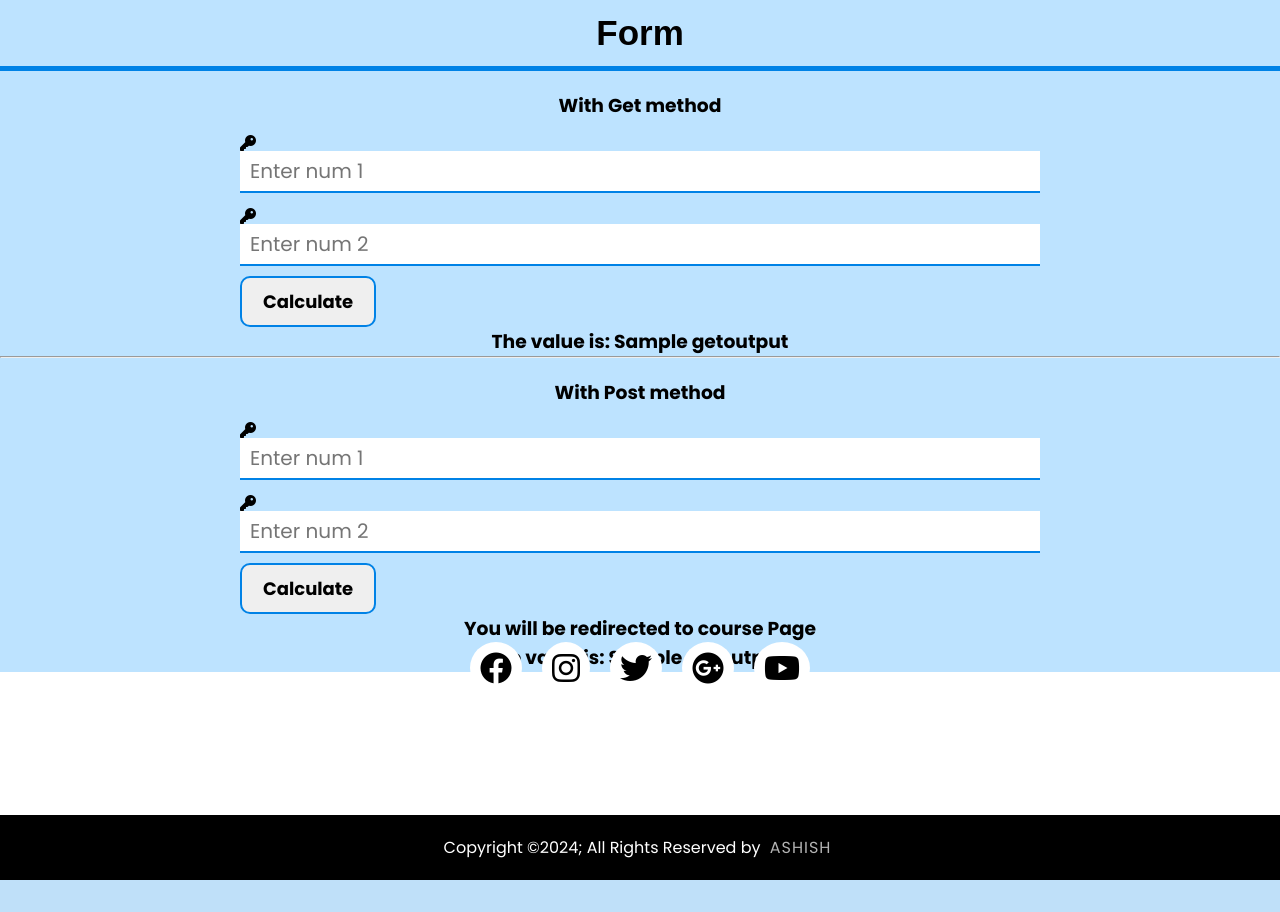
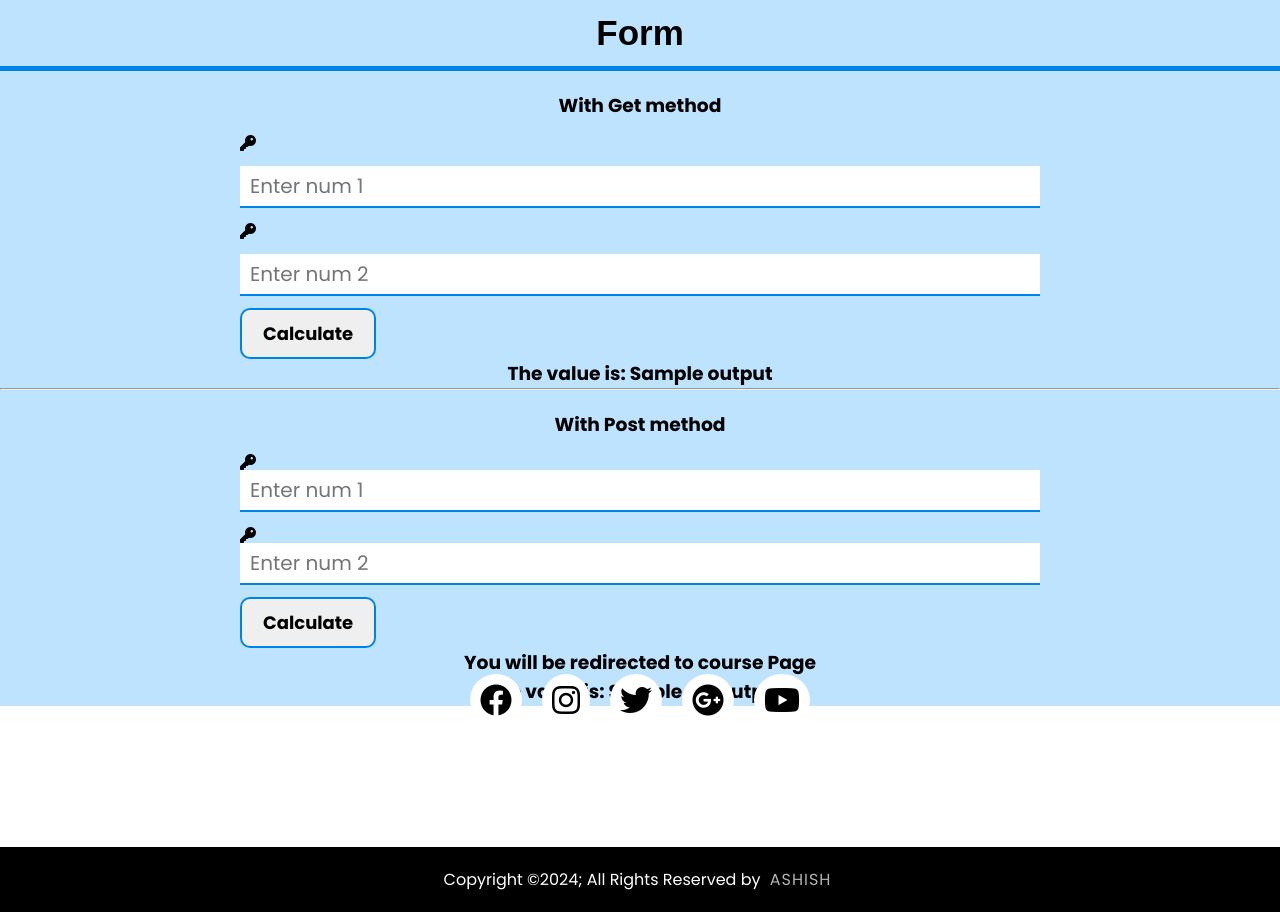
Before and after one commit to ak-ashish36/DjangoBasicsToAdvance, a Django app: template newProject/templates/form.html in a window 1280 px wide. Shown: the part 80-992 px from the top of the page. Before the commit the page ends 960 px from the top, so only its background shows below. Run offline with Django 5.2, Linux system fonts and the light colour scheme; tables that the repository leaves empty hold one stand-in row (values such as "Sample post"); the template is opened without the code that fills it: values that come from a table or form of the project are taken from there, most other values are stand-ins (such as "Sample title", 1, 10 or a date in 2020).

Commit message:
Form Model

```diff
--- /dev/null
+++ b/newProject/newProject/forms.py
@@ -0,0 +1,6 @@
+from django import forms
+
+class userForms(forms.Form):
+    num1 = forms.IntegerField(widget=forms.TextInput(attrs={'class':"box",'placeholder':"Enter num 1"}))
+    num2 = forms.IntegerField(widget=forms.TextInput(attrs={'class':"box",'placeholder':"Enter num 2"}))
+    num3 = forms.IntegerField(label="value 1",widget=forms.TextInput(attrs={'class':"box"}))
--- a/newProject/static/css/form.css
+++ b/newProject/static/css/form.css
@@ -1,6 +1,6 @@
 #registration{
     background-color: #bde3ff;
-    margin-bottom: -10em;
+    margin-bottom: -12em;
 
 }
 #registration h1{
@@ -35,7 +35,7 @@
     cursor: pointer;
     outline: none;
     /* margin: 16px 0; */
-    margin-top: 10px;
+    margin-top: 12px;
     padding: 10px 21px;
     border: 2px solid  #0082e6;
     border-radius: 10px;
--- a/newProject/templates/form.html
+++ b/newProject/templates/form.html
@@ -6,15 +6,17 @@
 		<form method="get">
 			<div class="box">
 				<i class="fa fa-key"></i>
-				<input type="number" name="num1" minlength="3" placeholder="Enter num 1" />
+				<!-- <input type="number" name="num1" minlength="3" placeholder="Enter num 1" /> -->
+				{{form.num1}}
 			</div>
 			<div class="box">
 				<i class="fa fa-key"></i>
-				<input type="number" name="num2" placeholder="Enter num 2" />
+				<!-- <input type="number" name="num2" placeholder="Enter num 2" /> -->
+				{{form.num2}}
 			</div>
 			<button type="submit" class="btn">Calculate</button>
 		</form>
-		<h3>The value is: {{getoutput}}</h3>
+		<h3>The value is: {{output}}</h3>
 	</div>
 	<hr/>
 	<div class="register-container">
```
Also changed, not shown: mdFiles/CommitsInfo.md (+3 -0 lines), newProject/newProject/views.py (+5 -4 lines).
